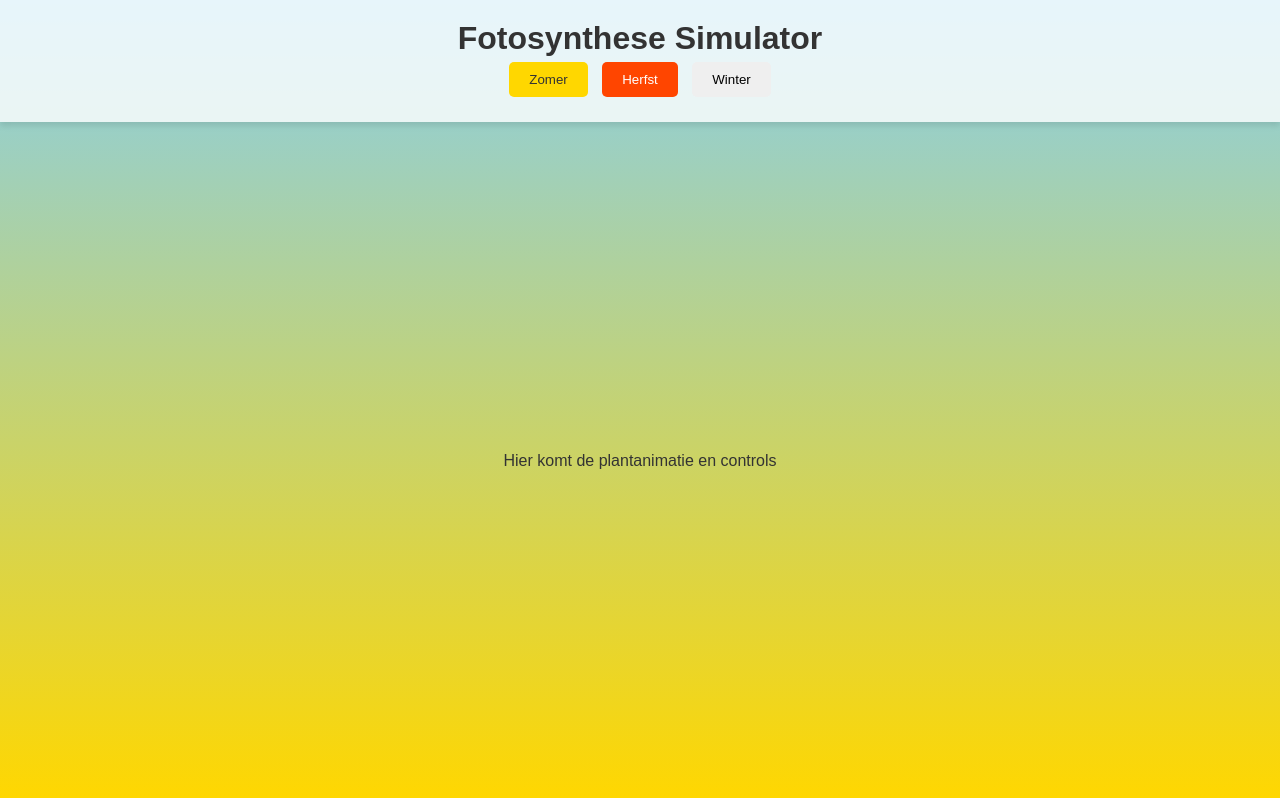
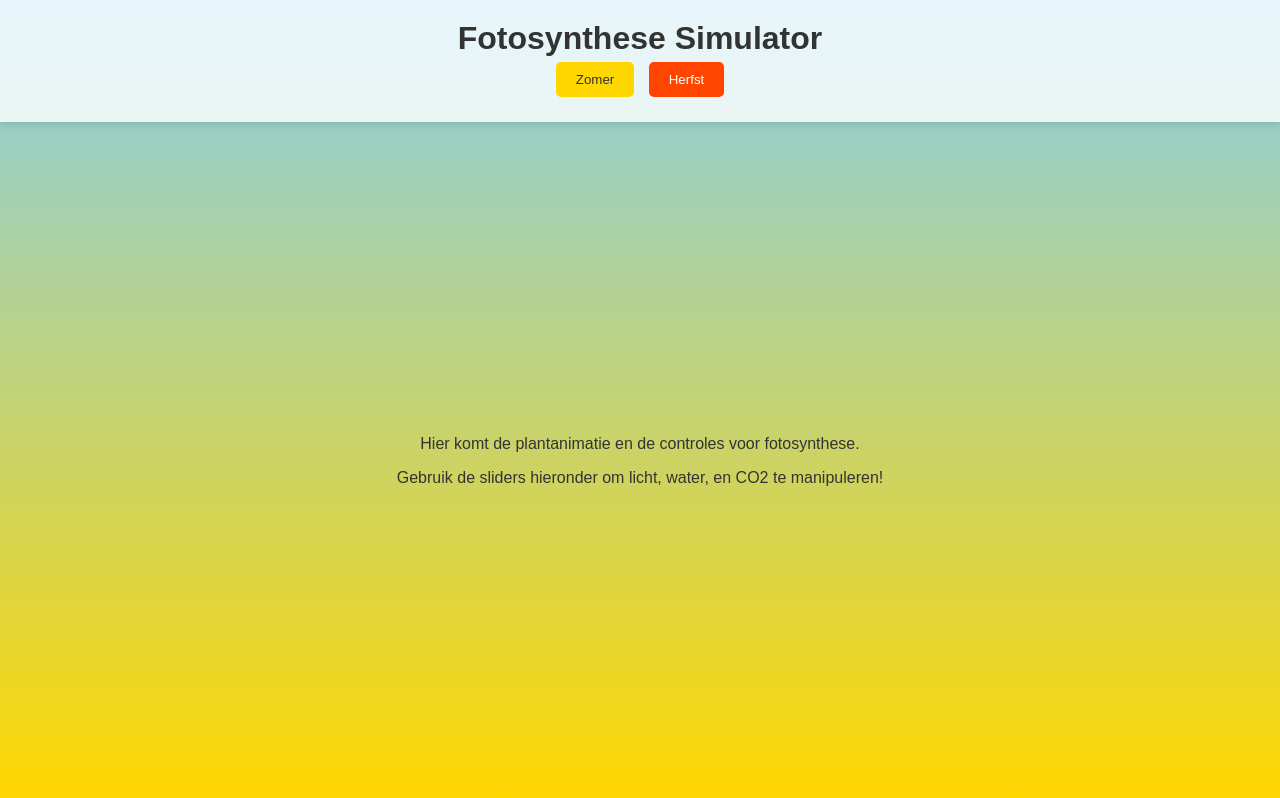
Before and after one commit to lucasenlucas/Fotosynthese-Simulator, a plain HTML site: page game.html in a window 1280 px wide. Drawn offline with Linux system fonts and the light colour scheme.

Commit message:
game.html

```diff
--- a/game.html
+++ b/game.html
@@ -5,7 +5,6 @@
     <meta name="viewport" content="width=device-width, initial-scale=1.0">
     <title>Fotosynthese Simulator - Game</title>
     <link rel="stylesheet" href="style.css">
-    <script defer src="snow.js"></script>
 </head>
 <body id="theme-summer">
     <div class="game-container">
@@ -14,12 +13,12 @@
             <div class="theme-selector">
                 <button onclick="setTheme('summer')">Zomer</button>
                 <button onclick="setTheme('autumn')">Herfst</button>
-                <button onclick="setTheme('winter')">Winter</button>
             </div>
         </header>
         <main>
             <div class="plant-container">
-                <p>Hier komt de plantanimatie en controls</p>
+                <p>Hier komt de plantanimatie en de controles voor fotosynthese.</p>
+                <p>Gebruik de sliders hieronder om licht, water, en CO2 te manipuleren!</p>
             </div>
         </main>
     </div>
@@ -28,11 +27,6 @@
     function setTheme(theme) {
         const body = document.getElementById('theme-summer');
         body.id = `theme-${theme}`;
-        if (theme === 'winter') {
-            startSnow(); // Activeer sneeuwval
-        } else {
-            stopSnow(); // Stop sneeuwval
-        }
     }
 </script>
 </html>
```
